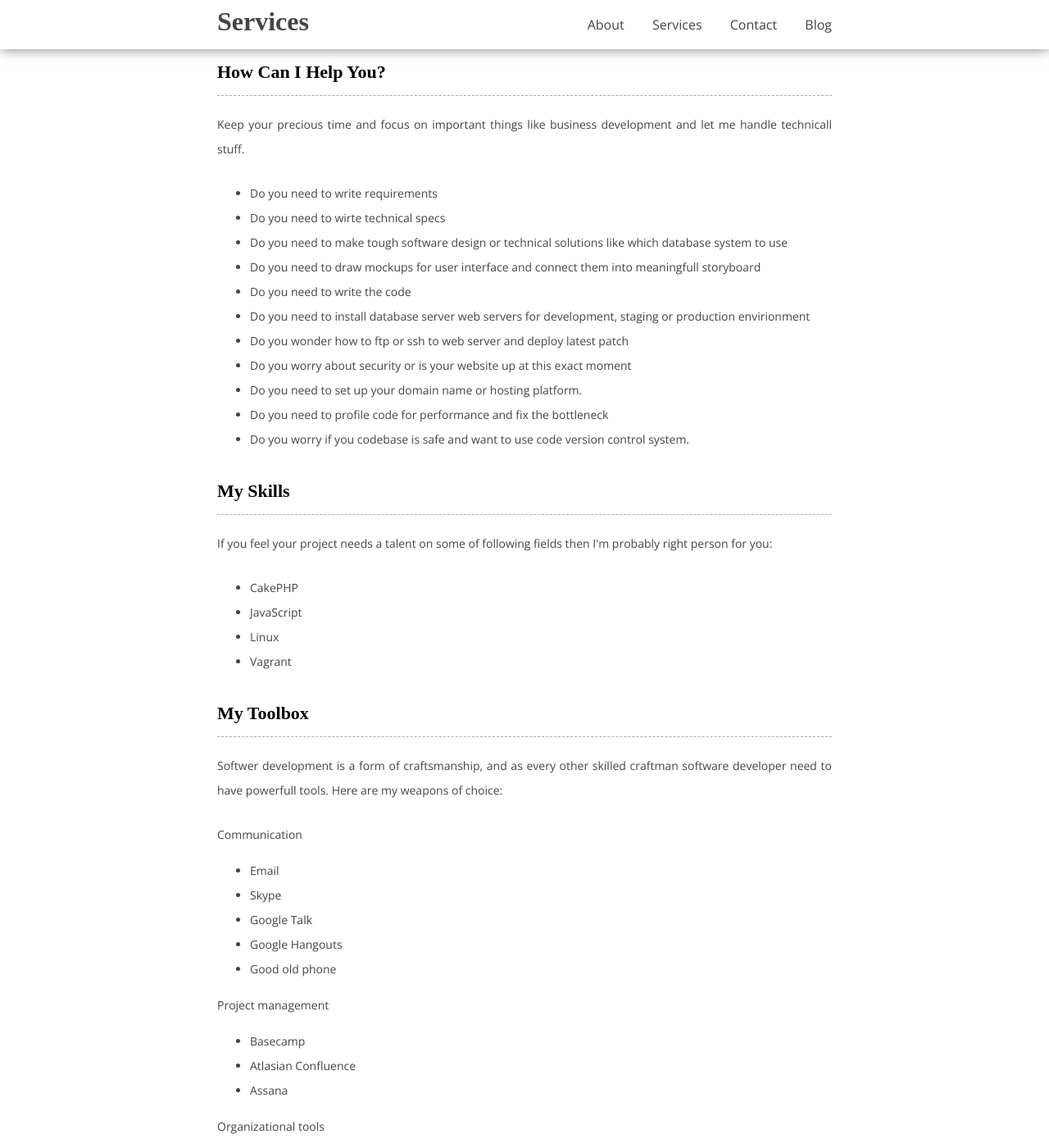
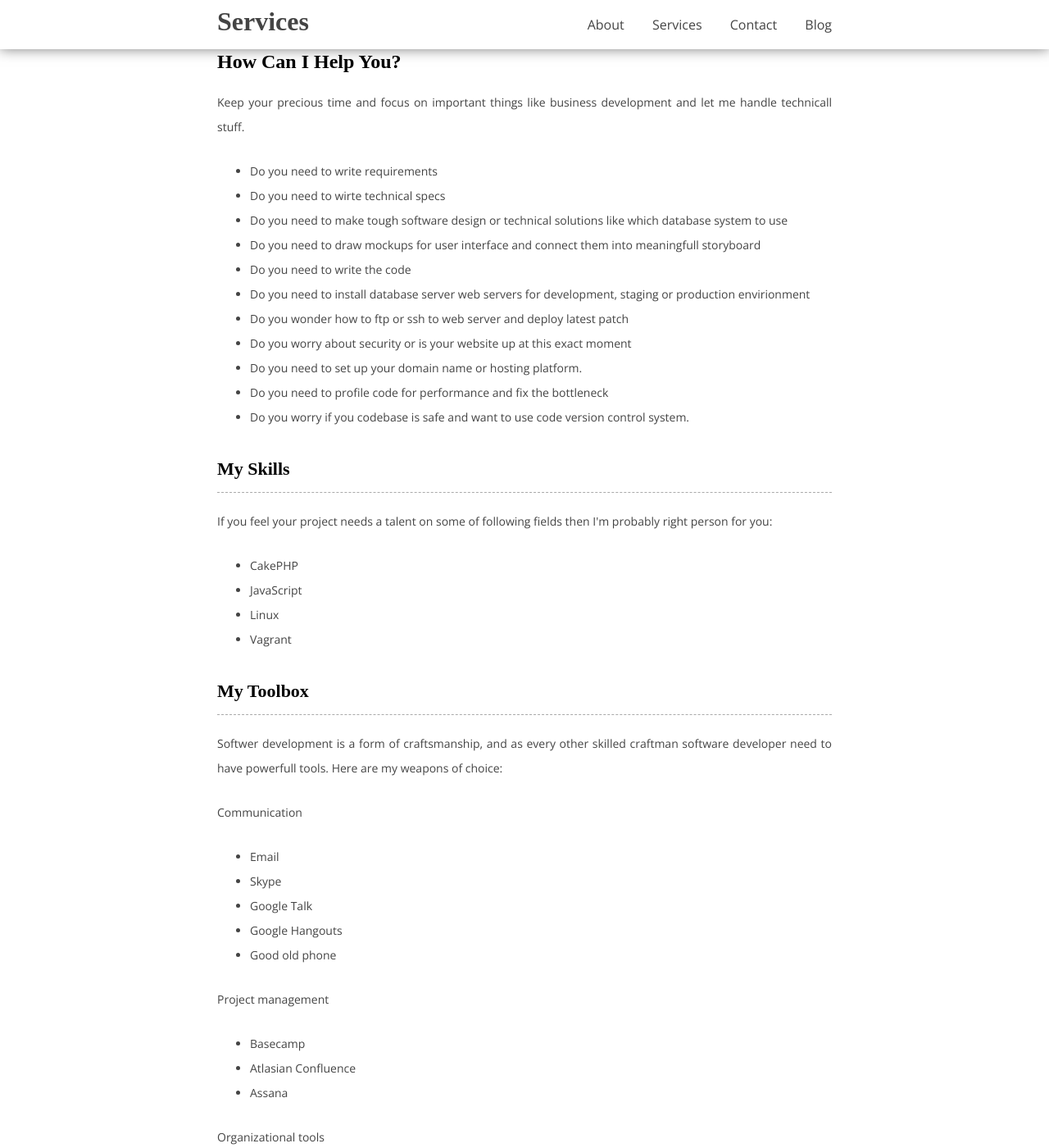
Before and after one commit to borivojevic/borivojevic.github.com, a Jekyll site: the page built from services.html, in a window 1280 px wide and 1400 px high. Shown: the whole window at 82% size. Built offline with Jekyll 4.4.1, drawn with Linux system fonts in a browser that asks for light colours; some web fonts are replaced; Markdown is read by kramdown in place of the engine named in the settings.

```diff
--- a/css/main.css
+++ b/css/main.css
@@ -117,15 +117,15 @@
 /* ==========================================================================
  About me
  ========================================================================== */
-.mirko {
+.mirko .content {
+	padding: 30px 0;
 	background: #F7F5F2;
 	text-shadow: 1px 1px 0 #ffffff;
 }
-.mirko .content {
-	padding: 30px 0;
-}
 .mirko section.about {
 	text-align: justify;
+	width: 600px;
+	float: left;
 }
 .mirko section.about b {
 	color: #DB4733;
@@ -140,7 +140,7 @@
 }
 .mirko section.photo {
 	float: right;
-	margin: 40px 0 0 20px;
+	margin: 40px;
 	width: 150px;
 }
 .mirko .avatar {
--- a/services.html
+++ b/services.html
@@ -6,7 +6,7 @@
 <div class="content">
     <article>
         <section>
-            <h6>How Can I Help You?</h6>
+            <h2>How Can I Help You?</h2>
             <p>Keep your precious time and focus on important things like business development and let me handle technicall stuff.</p>
             <ul>
                 <li>Do you need to write requirements</li>
@@ -36,12 +36,10 @@
     <article>
         <section>
             <h6>My Toolbox</h6>
-
             <p>Softwer development is a form of craftsmanship, and as every other skilled craftman software developer need to have powerfull tools.
                 Here are my weapons of choice:
             </p>
-
-            <section>
+            <p>
                 <b>Communication</b>
                 <ul>
                     <li>Email</li>
@@ -50,61 +48,53 @@
                     <li>Google Hangouts</li>
                     <li>Good old phone</li>
                 </ul>
-            </section>
-
-            <section>
+            </p>
+            <p>
                 <b>Project management</b>
                 <ul>
                     <li>Basecamp</li>
                     <li>Atlasian Confluence</li>
                     <li>Assana</li>
                 </ul>
-            </section>
-
-            <section>
+            </p>
+            <p>
                 <b>Organizational tools</b>
                 <ul>
                     <li>Google Calendar</li>
                     <li>Google Tasks</li>
                     <li>Good old pan paper and post-it notes</li>
                 </ul>
-            </section>
-
-            <section>
+            </p>
+            <p>
                 <b>Text Editors</b>
                 <ul>
                     <li>Vim</li>
                     <li>Sublime Text</li>
                 </ul>
-            </section>
-
-            <section>
+            </p>
+            <p>
                 <b>Time Tracking</b>
                 <ul>
                     <li>Harvest</li>
                     <li>Let's Freckle</li>
                 </ul>
-            </section>
-
-            <section>
+            </p>
+            <p>
                 <b>Wireframing</b>
                 <ul>
                     <li>Mockingbird</li>
                     <li>Gliffy</li>
                 </ul>
-            </section>
-
-
-            <section>
+            </p>
+            <p>
                 <b>Database Tools</b>
                 <ul>
                     <li>phpMyAdmin</li>
                     <li>MySql Workbench</li>
                     <li>SQLyog</li>
                 </ul>
-            </section>
-
-            <section>
+            </p>
+            <p>
                 <b>Code versioning sistems</b>
                 <ul>
                     <li>Git</li>
@@ -112,17 +102,15 @@
                     <li>Github</li>
                     <li>Beanstalk</li>
                 </ul>
-            </section>
-
-            <section>
+            </p>
+            <p>
                 <b>Network debugging tools</b>
                 <ul>
                     <li>Charles</li>
                     <li>Wireshark</li>
                 </ul>
-            </section>
-
-            <section>
+            </p>
+            <p>
                 <b>Content sharing</b>
                 <ul>
                     <li>LastPass for credentials</li>
@@ -131,9 +119,8 @@
                     <li>xmarks for bookmarks</li>
                     <li>Jing for sharing screenshots/screencasts</li>
                 </ul>
-            </section>
-
-            <section>
+            </p>
+            <p>
                 <b>Social Network</b>
                 <ul>
                     <li>Twitter</li>
@@ -142,7 +129,7 @@
                     <li>LinkedIn</li>
                     <li>Google+</li>
                 </ul>
-            </section>
+            </p>
             <p>Are you convinced I'm the right talent for your web project yet? If you need more information to decide <a href="contact.html">drop me a line</a> and we'll schedule call to get know each other better.</p>
         </section>
     </article>
```
Also changed, not shown: _includes/title.html (+5 -7 lines).
